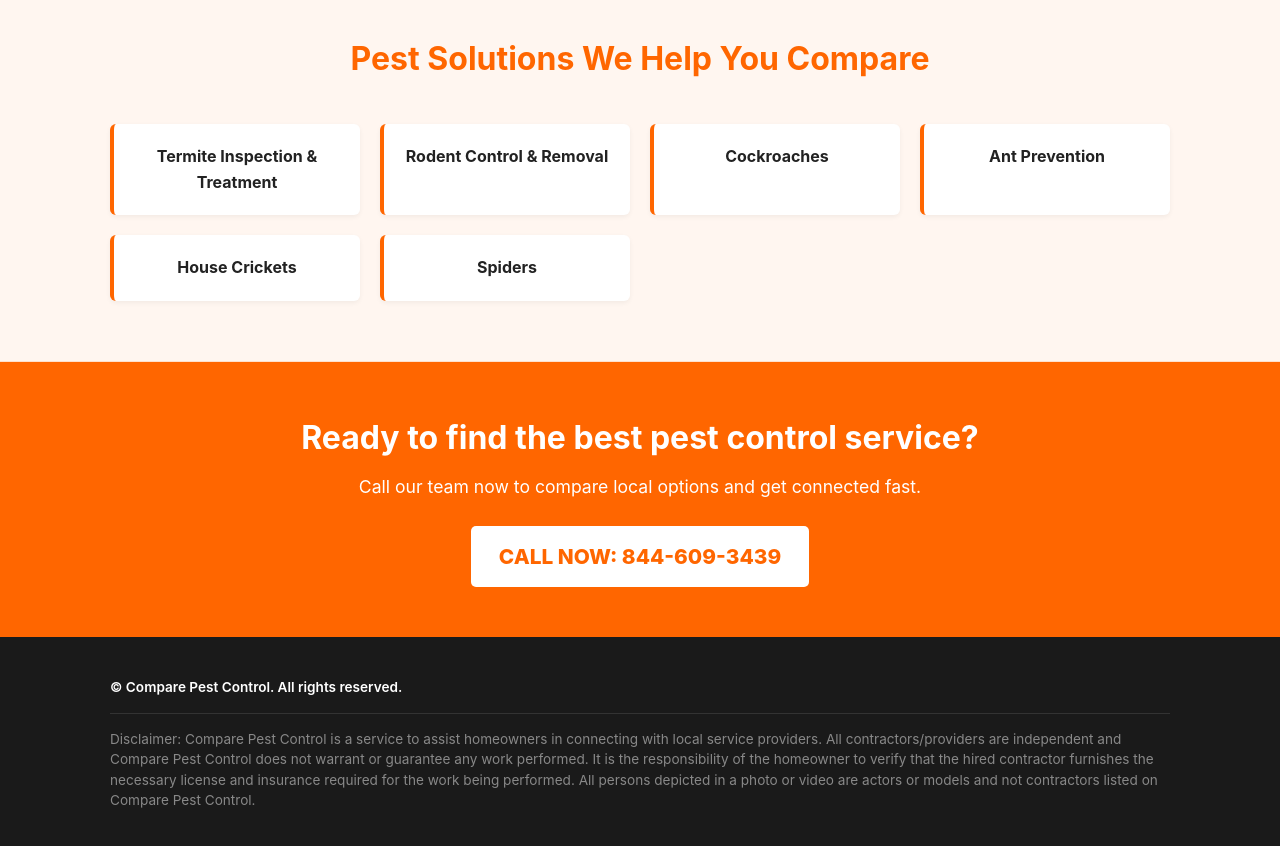
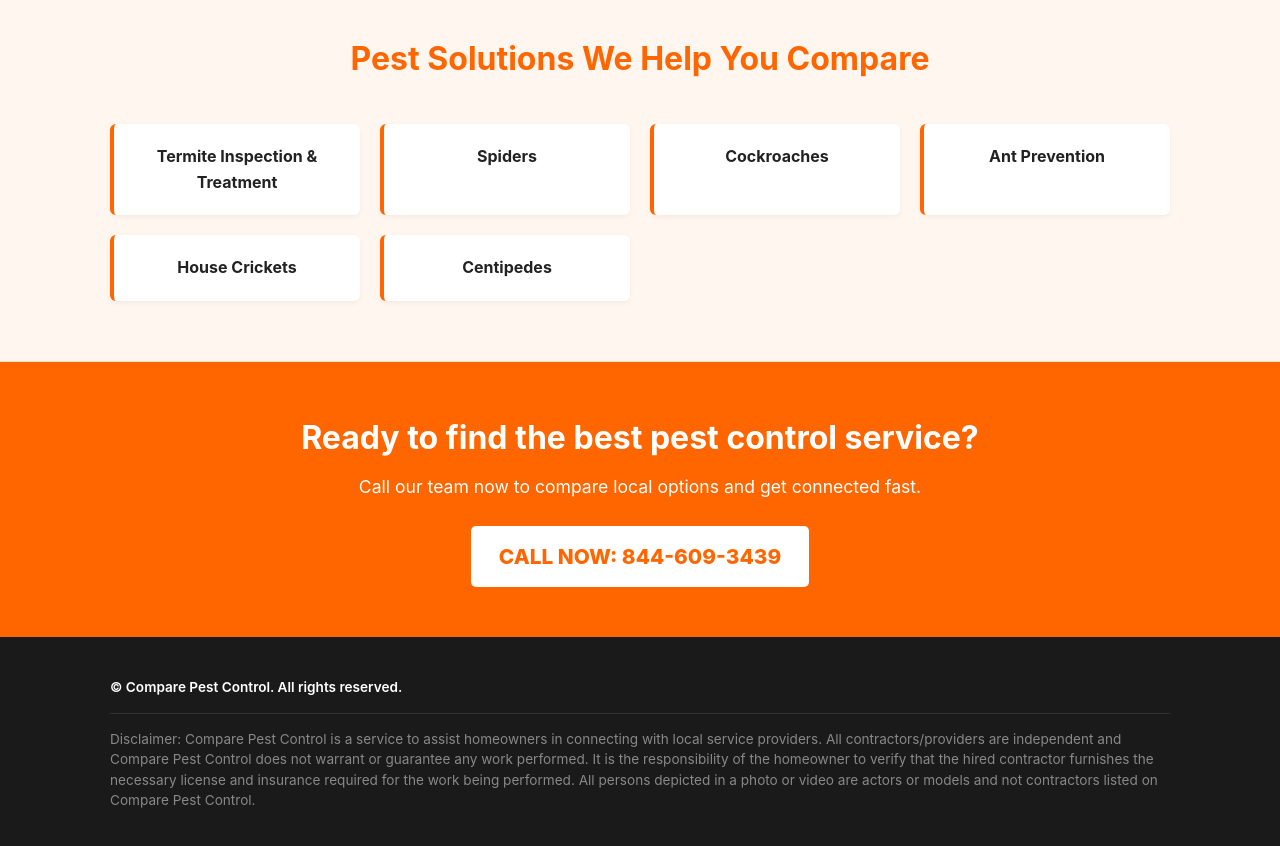
Before and after one commit to comparepestcontrol/now, a plain HTML site: page index.html in a window 1280 px wide. Shown: the part 1060-1906 px from the top of the page. Drawn offline with Linux system fonts and the light colour scheme.

Commit message:
Update index.html

```diff
--- a/index.html
+++ b/index.html
@@ -62,11 +62,11 @@
             <h2>Pest Solutions We Help You Compare</h2>
             <div class="services-grid">
                 <div class="service-item">Termite Inspection & Treatment</div>
-                <div class="service-item">Rodent Control & Removal</div>
+                <div class="service-item">Spiders</div>
                 <div class="service-item">Cockroaches </div>
                 <div class="service-item">Ant Prevention</div>
                 <div class="service-item">House Crickets</div>
-                <div class="service-item"> Spiders </div>
+                <div class="service-item"> Centipedes </div>
             </div>
         </div>
     </section>
```
